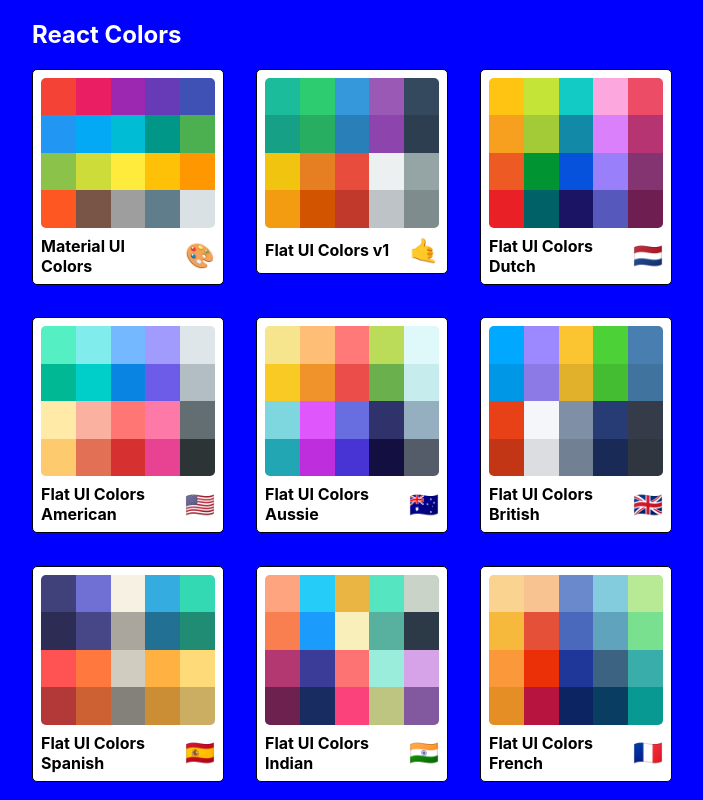
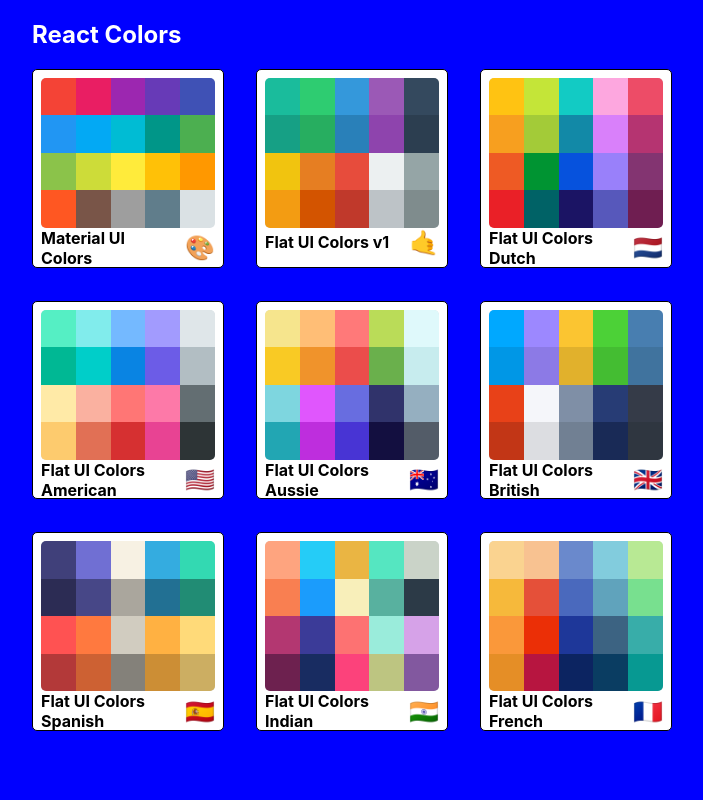
Before and after one commit to Cedric-Hurst/color-palette-project, a React (Create React App) app: page / in a window 1280 px wide. Shown: the whole page, without its empty margins (288-991 px from the left). Built offline with nearby package versions, Linux system fonts and the light colour scheme.

Commit message:
Add Link to Palette

```diff
--- a/src/MiniPalette.js
+++ b/src/MiniPalette.js
@@ -1,12 +1,9 @@
 import React from 'react'
 import { withStyles } from 'react-jss'
-import { Link } from 'react-router-dom'
+import { useNavigate } from 'react-router-dom'
 
 
 const styles = {
-    link: {
-        textDecoration: 'none',
-    },
     root: {
         backgroundColor: "white",
         border: '1px solid black',
@@ -39,7 +36,7 @@
         margin: "0",
         alignItems: "center",
         color: "black",
-        paddingTop: "0.5rem",
+        paddingBottom: "0.8rem",
         fontSize: "1rem",
         position: "relative"
     },
@@ -51,10 +48,14 @@
 }
 
 function MiniPalette(props) {
-    const {classes, paletteName, emoji, id, colors} = props;
+    const { classes, paletteName, emoji, id, colors } = props;
+    const navigate = useNavigate();
+    const handleClick = e => {
+        e.preventDefault();
+        navigate(`/palette/${id}`);
+    }
     return (
-        <Link to={`palette/${id}`} className={classes.link}>
-            <div className={classes.root}>
+            <div className={classes.root} onClick={handleClick}>
                 <div className={classes.colors}>
                     {colors.map(color =>
                         <div
@@ -66,7 +67,6 @@
                 </div>
                 <h5 className={classes.title}>{paletteName} <span className={classes.emoji}>{emoji}</span></h5>
             </div>
-        </Link>
     )
 }
 export default withStyles(styles)(MiniPalette);
--- a/src/PaletteList.js
+++ b/src/PaletteList.js
@@ -34,6 +34,7 @@
 }
 
 class PaletteList extends Component {
+
     render() {
         const {palettes, classes} = this.props
         return (
```
